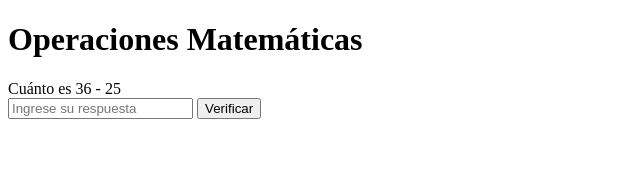
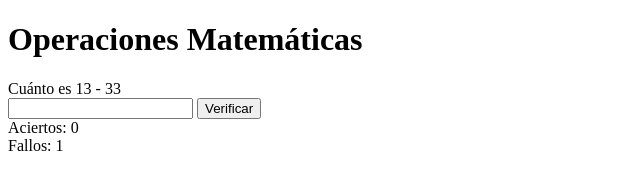
Before and after one commit to Juanluis439/Matematicas, a plain HTML site: page Matemáticas/index.html in a window 1280 px wide. Both pictures are taken after a click on the button "Verificar". Shown: the whole page, without its empty margins (0-640 px from the left). Drawn offline with Linux system fonts and the light colour scheme.

Commit message:
Añadidas nuevas funciones para ver los aciertos y fallos en la interfaz

```diff
--- a/Matemáticas/index.html
+++ b/Matemáticas/index.html
@@ -16,6 +16,13 @@
 
     <button onclick="verificarRespuesta()">Verificar</button>
 
+    <div>
+        Aciertos: <span id="aciertos">0</span>
+    </div>
+    <div>
+        Fallos: <span id="fallos">0</span>
+    </div>
+
     <script src="index.js"></script>
 </body>
 </html>
--- a/Matemáticas/index.js
+++ b/Matemáticas/index.js
@@ -1,4 +1,6 @@
 const operadores = ['+', '-'];
+let aciertos = 0;
+let fallos = 0;
 
 const generaOperador =()=> operadores[Math.floor(Math.random() * operadores.length)];
 const generaNumero = () =>  Math.floor(Math.random() * 50);
@@ -29,17 +31,21 @@ function mostrarOperacion() {
     return resultadoOperacion;
 }
 
-const resultadoOperacionActual = mostrarOperacion();
+let resultadoOperacionActual = mostrarOperacion();
 
 function verificarRespuesta() {
     const respuestaUsuario = parseInt(document.getElementById('respuesta').value);
 
     if (respuestaUsuario === resultadoOperacionActual) {
-        alert("¡Respuesta correcta!");
+        aciertos++;
+        document.getElementById('aciertos').innerText = aciertos;
         document.getElementById('respuesta').value = " ";
         resultadoOperacionActual = mostrarOperacion();
     } else {
-        alert("Respuesta incorrecta. Inténtalo de nuevo.");
+        fallos++;
+        document.getElementById('fallos').innerText = fallos;
+        document.getElementById('respuesta').value = " ";
+        resultadoOperacionActual = mostrarOperacion();
     }
 
 
```
Also changed, not shown: Matemáticas/Analisis.txt.
